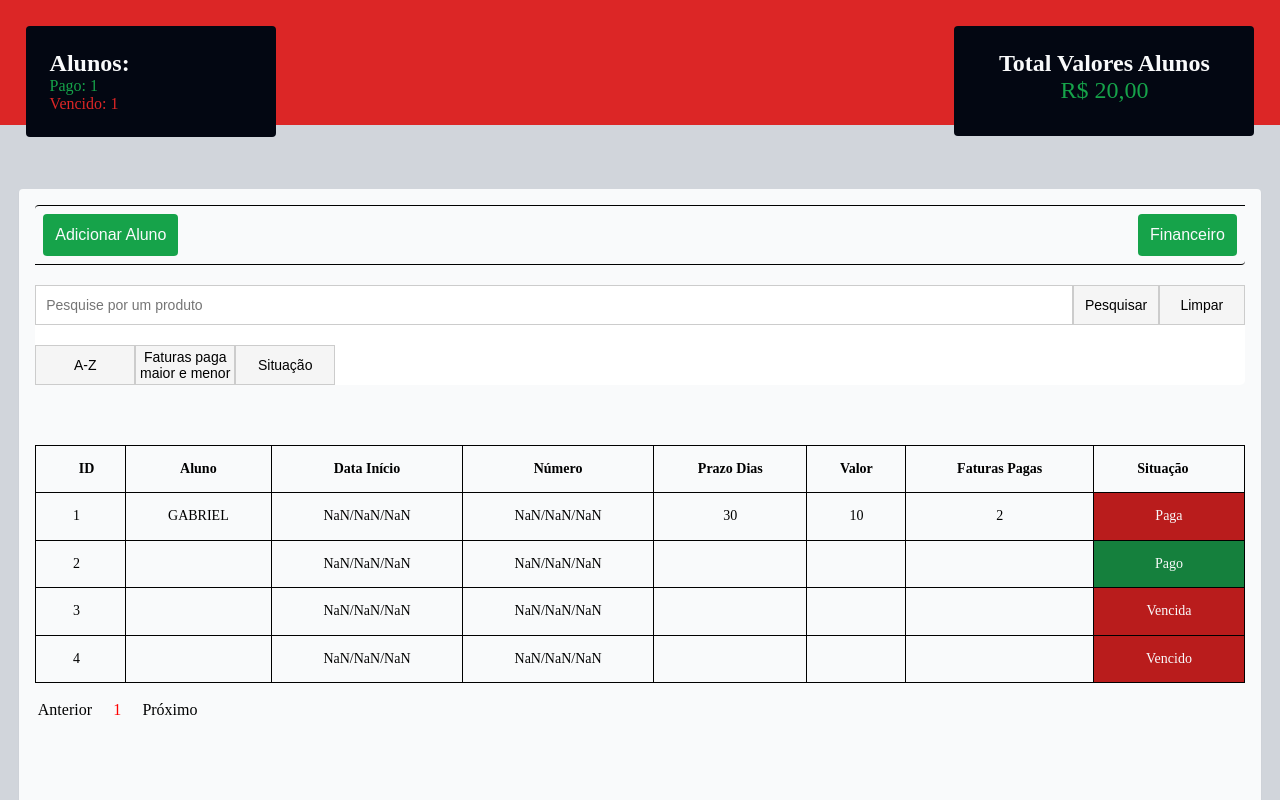
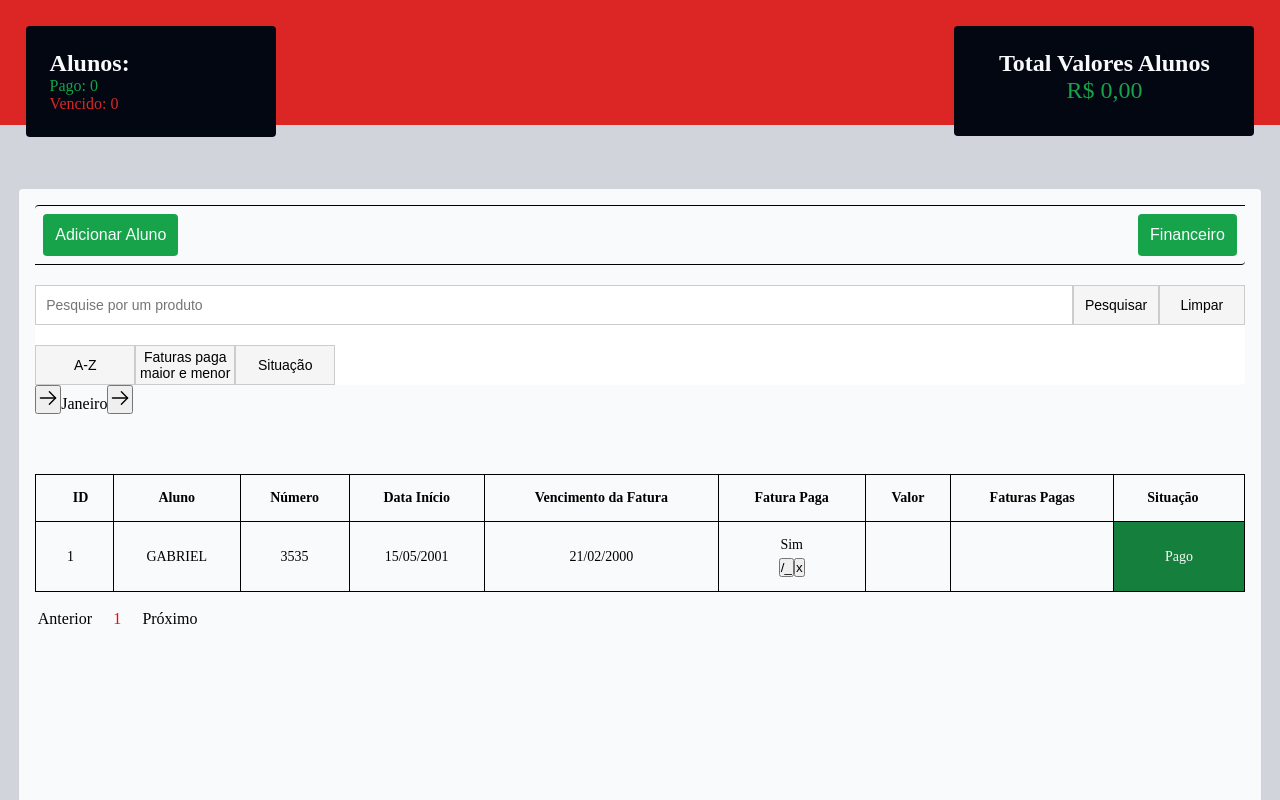
Before and after one commit to GabrielRSiqueira18/filipe, a React (Vite) app: page / in a window 1280 px wide. Shown: the top 800 px of the page. Built offline with nearby package versions, Linux system fonts and the light colour scheme; data requests are answered from the project's data file.

Commit message:
feat: add each month payments

```diff
--- a/package.json
+++ b/package.json
@@ -14,9 +14,11 @@
     "@hookform/resolvers": "^3.3.3",
     "@radix-ui/react-radio-group": "^1.1.3",
     "axios": "^1.6.3",
+    "date-fns": "^3.0.6",
     "install": "^0.13.0",
     "json-server": "^0.17.4",
     "npm": "^10.2.5",
+    "phosphor-react": "^1.4.1",
     "react": "^18.2.0",
     "react-dom": "^18.2.0",
     "react-hook-form": "^7.49.2",
--- a/server/db.json
+++ b/server/db.json
@@ -1,64 +1,29 @@
 {
   "students": [
     {
-      "invoiceValue": "10",
-      "invoicePayeds": "2",
-      "name": "gabriel",
-      "startDate": "",
-      "phoneNumber": "",
-      "situation": "Paga",
-      "dayToPay": "30",
-      "id": 1
-    },
-    {
       "invoiceValue": "",
       "invoicePayeds": "",
-      "name": "",
-      "startDate": "",
-      "phoneNumber": "",
+      "name": "gabriel",
+      "startDate": "2001-05-15",
+      "phoneNumber": "3535",
       "situation": "Pago",
-      "dayToPay": "",
-      "id": 2
-    },
-    {
-      "invoiceValue": "",
-      "invoicePayeds": "",
-      "name": "",
-      "startDate": "",
-      "phoneNumber": "",
-      "situation": "Vencida",
-      "dayToPay": "",
-      "id": 3
-    },
-    {
-      "invoiceValue": "",
-      "invoicePayeds": "",
-      "name": "",
-      "startDate": "",
-      "phoneNumber": "",
-      "situation": "Vencido",
-      "dayToPay": "",
-      "id": 4
+      "dueDate": "2000-02-21",
+      "monthsPayeds": {
+        "january": true,
+        "february": false,
+        "march": false,
+        "april": false,
+        "may": false,
+        "june": true,
+        "july": false,
+        "august": false,
+        "september": false,
+        "october": false,
+        "november": false,
+        "december": false
+      },
+      "id": 1
     }
   ],
-  "products": [
-    {
-      "date": "2023-12-07",
-      "description": "gabriel",
-      "pricePerUnit": "5",
-      "quantity": "10",
-      "totalValue": 50,
-      "type": "Saída",
-      "id": 1
-    },
-    {
-      "date": "2023-12-15",
-      "description": "g",
-      "pricePerUnit": "30",
-      "quantity": "10",
-      "totalValue": 300,
-      "type": "Entrada",
-      "id": 2
-    }
-  ]
+  "products": []
 }
--- a/src/api/services/product.ts
+++ b/src/api/services/product.ts
@@ -23,7 +23,6 @@ async function getByDescription(value: string): Promise<Product[]> {
   const apiInstance = await Api()
 
   const { data } = await apiInstance.get(`/products/?description_like=${value}`)
-  console.log(data)
 
   return data
 }
--- a/src/api/services/students.ts
+++ b/src/api/services/students.ts
@@ -8,7 +8,21 @@ interface Student {
   invoicePayeds: string
   invoiceValue: string
   situation: string
-  dayToPay: string
+  dueDate: string
+  monthsPayeds: {
+    january: boolean,
+    february: boolean,
+    march: boolean,
+    april: boolean,
+    may: boolean,
+    june: boolean,
+    july: boolean,
+    august: boolean,
+    september: boolean,
+    october: boolean,
+    november: boolean,
+    december: boolean
+  }
 }
 
 async function getAll(): Promise<Student[]> {
@@ -34,9 +48,25 @@ async function create(dataCreate: Omit<Student, "id">): Promise<Student> {
 
   return data
 }
+async function edit(id: number, monthEdit: string, status: boolean): Promise<Student> {
+  const apiInstance = await Api();
+
+  const originalStudent = (await apiInstance.get(`/students/${id}`)).data;
+
+  originalStudent.monthsPayeds = {
+    ...originalStudent.monthsPayeds,
+    [monthEdit]: status
+  };
+
+
+  const { data } = await apiInstance.put(`/students/${id}`, originalStudent);
+
+  return data;
+}
 
 export const StudentService = {
   getAll,
   getByName,
-  create
+  create,
+  edit
 }
--- a/src/components/ModalStudent/index.tsx
+++ b/src/components/ModalStudent/index.tsx
@@ -12,7 +12,21 @@ interface Student {
   invoicePayeds: string
   invoiceValue: string
   situation: string
-  dayToPay: string
+  dueDate: string
+  monthsPayeds: {
+    january: boolean,
+    february: boolean,
+    march: boolean,
+    april: boolean,
+    may: boolean,
+    june: boolean,
+    july: boolean,
+    august: boolean,
+    september: boolean,
+    october: boolean,
+    november: boolean,
+    december: boolean
+  }
 }
 
 interface ModalProps {
@@ -36,7 +50,22 @@ export function ModalStudent({ modalIsOpen, setRegisterStudentModalIsOpen, setSt
   }
 
   function handleRegisterNewStudent(data: Student) {
-    const { invoiceValue, dayToPay,invoicePayeds, name, startDate, phoneNumber, situation } = data
+    const { invoiceValue, invoicePayeds, name, startDate, phoneNumber, situation, dueDate } = data
+
+    const monthsPayeds = {
+      january: false,
+      february: false,
+      march: false,
+      april: false,
+      may: false,
+      june: false,
+      july: false,
+      august: false,
+      september: false,
+      october: false,
+      november: false,
+      december: false
+    }
 
     const newStudent: Omit<Student, "id"> = {
       invoiceValue,
@@ -45,7 +74,8 @@ export function ModalStudent({ modalIsOpen, setRegisterStudentModalIsOpen, setSt
       startDate,
       phoneNumber,
       situation,
-      dayToPay
+      dueDate,
+      monthsPayeds: monthsPayeds
     }
 
     StudentService.create(newStudent)
@@ -57,6 +87,8 @@ export function ModalStudent({ modalIsOpen, setRegisterStudentModalIsOpen, setSt
 
     // setRegisterStudentModalIsOpen(false)
   }
+
+
 
   return (
     <div
@@ -85,6 +117,17 @@ export function ModalStudent({ modalIsOpen, setRegisterStudentModalIsOpen, setSt
 
             <div>
               <label
+                htmlFor="phoneNumber">Número P/ Contato:
+              </label>
+              <input
+                id='phoneNumber'
+                type="text"
+                {...register("phoneNumber")}
+              />
+            </div>
+
+            <div>
+              <label
                 htmlFor="startDate">Data do Início do Aluno:
               </label>
               <input
@@ -96,23 +139,12 @@ export function ModalStudent({ modalIsOpen, setRegisterStudentModalIsOpen, setSt
 
             <div>
               <label
-                htmlFor="phoneNumber">Número:
+                htmlFor="dueDate">Vencimento da Fatura:
               </label>
               <input
-                id='phoneNumber'
-                type="text"
-                {...register("phoneNumber")}
-              />
-            </div>
-
-            <div>
-              <label
-                htmlFor="dayToPay">Prazo Dias:
-              </label>
-              <input
-                id='dayToPay'
-                type="number"
-                {...register("dayToPay")}
+                id='dueDate'
+                type="date"
+                {...register("dueDate")}
               /></div>
 
             <div>
--- a/src/components/Student.tsx
+++ b/src/components/Student.tsx
@@ -1,3 +1,7 @@
+import { useEffect } from "react"
+import { StudentService } from "../api/services/students"
+import { StudentInterface } from "../pages/StudentPage/interfaces"
+
 interface StudentProps {
   id: number
   name: string
@@ -6,18 +10,44 @@ interface StudentProps {
   invoiceValue: string
   invoicesPayeds: string
   situation: string
-  dayToPay: string
-
+  dueDate: string
+  monthsPayeds: {
+    [key: string]: boolean; // Index signature allows string keys
+  }
+  monthInEnglishActual: string
+  setStudentsList: React.Dispatch<React.SetStateAction<StudentInterface[]>>
 }
 
-export function Student({ id, name, startDate, phoneNumber, dayToPay ,invoiceValue, invoicesPayeds, situation }: StudentProps) {
+export function Student({ id, name, startDate, phoneNumber ,invoiceValue, invoicesPayeds, situation, dueDate, monthsPayeds, monthInEnglishActual, setStudentsList }: StudentProps) {
+
+  async function handleEditMonthPayedToNo(id: number, monthEdit: string, status: boolean) {
+    await StudentService.edit(id, monthEdit, status)
+
+    StudentService.getAll()
+      .then((students) => {
+        setStudentsList(students)
+      })
+  }
+
+  console.log(monthsPayeds)
+
+
   return (
     <tr>
       <td>{id}</td>
       <td>{name}</td>
+      <td>{phoneNumber}</td>
       <td>{startDate}</td>
-      <td>{phoneNumber}</td>
-      <td>{dayToPay}</td>
+      <td>{dueDate}</td>
+      <td>
+        <div>
+          {monthsPayeds[monthInEnglishActual] ? "Sim" : "Não"}
+          <div>
+            <button onClick={() => handleEditMonthPayedToNo(id, monthInEnglishActual, true)}>/_</button>
+            <button onClick={() => handleEditMonthPayedToNo(id, monthInEnglishActual, false)}>x</button>
+          </div>
+        </div>
+      </td>
       <td>{invoiceValue}</td>
       <td>{invoicesPayeds}</td>
       <td className={`${situation === "Pago" ? "ok-2" : "late"}`}>
--- a/src/pages/FinancialPage/index.tsx
+++ b/src/pages/FinancialPage/index.tsx
@@ -6,10 +6,10 @@ import { Product } from "../../components/Product"
 import { ProductsService } from "../../api/services/product"
 import ReactPaginate from "react-paginate"
 import { ModalFinancial } from "../../components/ModalFinancial"
-import { formatDate } from "../../utils/formatDate"
 import { ProductInterface, ProductQuerySearch } from "./interfaces"
 import { useForm } from "react-hook-form"
 import { formatter } from "../../utils/formatterValueToBRL"
+import { format } from "date-fns"
 
 interface ReactPaginateOnPageChangeEvent {
   selected: number
@@ -25,11 +25,13 @@ export function FinancialPage() {
   const pageVisited = pageNumber * productPerPage
 
   const displayProducts = productsList.slice(pageVisited, pageVisited + productPerPage).map(product => {
+    const productDate = new Date(product.date)
+
     return (
       <Product
         key={product.id}
         id= {product.id}
-        date= {formatDate(product.date)}
+        date= {format(productDate, "dd/MM/yyyy")}
         description={product.description.toUpperCase()}
         month={product.month}
         pricePerUnit={product.pricePerUnit}
@@ -110,7 +112,6 @@ export function FinancialPage() {
   const entry = productsList.filter(product => product.type === "Entrada").length
   const out = productsList.filter(product => product.type === "Saída").length
 
-  console.log(totalValue)
   return(
     <>
       <ModalFinancial
--- a/src/pages/StudentPage/index.tsx
+++ b/src/pages/StudentPage/index.tsx
@@ -7,9 +7,10 @@ import { StudentService } from "../../api/services/students";
 import ReactPaginate from "react-paginate";
 import { ModalStudent } from "../../components/ModalStudent";
 import { ReactPaginateOnPageChangeEvent, StudentInterface, StudentQuerySearch } from "./interfaces/index"
-import { formatDate } from "../../utils/formatDate";
 import { useForm } from "react-hook-form";
 import { formatter } from "../../utils/formatterValueToBRL";
+import { format } from "date-fns";
+import { ArrowRight, ArrowLeft } from "phosphor-react"
 
 export function StudentPage() {
   const [ studentsList, setStudentsList ] = useState<StudentInterface[]>([])
@@ -21,11 +22,78 @@ export function StudentPage() {
   const pageVisited = pageNumber * productPerPage
   const pageCount = Math.ceil(studentsList.length / productPerPage)
 
+  const [ countMonthActual, setCountMonthActual ] = useState(0)
+
+  const months = [
+    "january",
+    "february",
+    "march",
+    "april",
+    "may",
+    "june",
+    "july",
+    "august",
+    "september",
+    "october",
+    "november",
+   "december",
+  ]
+
+  const monthActualEnglish = months[countMonthActual]
+  let monthActualPortuguese
+
+
+
+  switch (monthActualEnglish) {
+    case "january":
+      monthActualPortuguese = "Janeiro";
+      break;
+    case "february":
+      monthActualPortuguese = "Fevereiro";
+      break;
+    case "march":
+      monthActualPortuguese = "Março";
+      break;
+    case "april":
+      monthActualPortuguese = "Abril";
+      break;
+    case "may":
+      monthActualPortuguese = "Maio";
+      break;
+    case "june":
+      monthActualPortuguese = "Junho";
+      break;
+    case "july":
+      monthActualPortuguese = "Julho";
+      break;
+    case "august":
+      monthActualPortuguese = "Agosto";
+      break;
+    case "september":
+      monthActualPortuguese = "Setembro";
+      break;
+    case "october":
+      monthActualPortuguese = "Outubro";
+      break;
+    case "november":
+      monthActualPortuguese = "Novembro";
+      break;
+    case "december":
+      monthActualPortuguese = "Dezembro";
+      break;
+    default:
+      console.error("Invalid month name:", monthActualEnglish);
+  }
+
+
   function changePage(event: ReactPaginateOnPageChangeEvent) {
     setPageNumber(event.selected)
   }
 
   const displayStudents = studentsList.slice(pageVisited, pageVisited + productPerPage).map(student => {
+
+
+
     return (
       <Student
         key={student.id}
@@ -34,10 +102,12 @@ export function StudentPage() {
         invoiceValue={student.invoiceValue}
         invoicesPayeds={student.invoicePayeds}
         situation={student.situation}
-        dayToPay={student.dayToPay}
-
-        startDate={formatDate(student.startDate)}
-        phoneNumber={formatDate(student.phoneNumber)}
+        dueDate={format(student.dueDate, "dd/MM/yyyy")}
+        monthsPayeds={student.monthsPayeds}
+        monthInEnglishActual={monthActualEnglish}
+        setStudentsList={setStudentsList}
+        startDate={format(student.startDate, "dd/MM/yyyy")}
+        phoneNumber={student.phoneNumber}
       />
     )
   })
@@ -96,6 +166,29 @@ export function StudentPage() {
     }
   }
 
+  function decreaseMonth() {
+    setCountMonthActual(state => {
+      if(state == 0) {
+        return state = 0
+      } else  {
+        return state -= 1
+      }
+    })
+  }
+
+  function addMonths() {
+    setCountMonthActual(state => {
+      if(state >= 11) {
+        return state = 11
+      } else  {
+        return state += 1
+      }
+    })
+  }
+
+
+
+
   return(
     <>
       <ModalStudent
@@ -144,15 +237,22 @@ export function StudentPage() {
       </div>
     </form>
 
+      <div>
+        <button onClick={() => decreaseMonth()}> <ArrowRight size={22} /> </button>
+        {monthActualPortuguese}
+        <button onClick={() => addMonths()}> <ArrowRight size={22} /> </button>
+      </div>
+
         <div className='table-container'>
           <table>
             <thead>
               <tr>
                 <th>ID</th>
                 <th>Aluno</th>
+                <th>Número</th>
                 <th>Data Início</th>
-                <th>Número</th>
-                <th>Prazo Dias</th>
+                <th>Vencimento da Fatura</th>
+                <th>Fatura Paga</th>
                 <th>Valor</th>
                 <th>Faturas Pagas</th>
                 <th>Situação</th>
--- a/src/utils/formatDate.ts
+++ /dev/null
@@ -1,4 +0,0 @@
-export function formatDate(dateString: string): string {
-    const date = new Date(dateString);
-    return `${date.getDate().toString().padStart(2, '0')}/${date.getMonth() + 1}/${date.getFullYear()}`;
-  }
```
Also changed, not shown: src/pages/StudentPage/interfaces/index.ts (+15 -1 lines), 1 other file (tests, documents, lock files or other folders).
